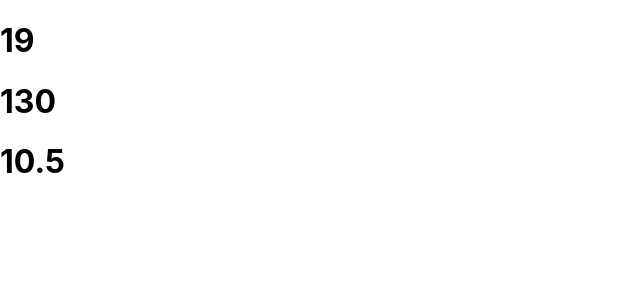
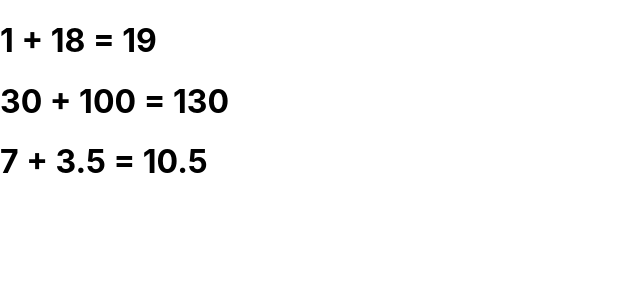
Before and after one commit to PaugelS20/Project-2-Sam-Paugel, a React (Create React App) app: page / in a window 1280 px wide. Shown: the top 300 px of the page, without its empty margins (0-640 px from the left). Built offline with nearby package versions, Linux system fonts and the light colour scheme.

Commit message:
Now all parts are working
added first and second number and the + and = to show what goes where!

```diff
--- a/src/Calculation.js
+++ b/src/Calculation.js
@@ -3,7 +3,7 @@ import './App.css';
 export const Calculation = ({firstNumber, secondNumber}) => {
   return (
    <h1>
-   {firstNumber + secondNumber}
+    {firstNumber} + {secondNumber} = {firstNumber + secondNumber}
    </h1>
   );
 }
```
